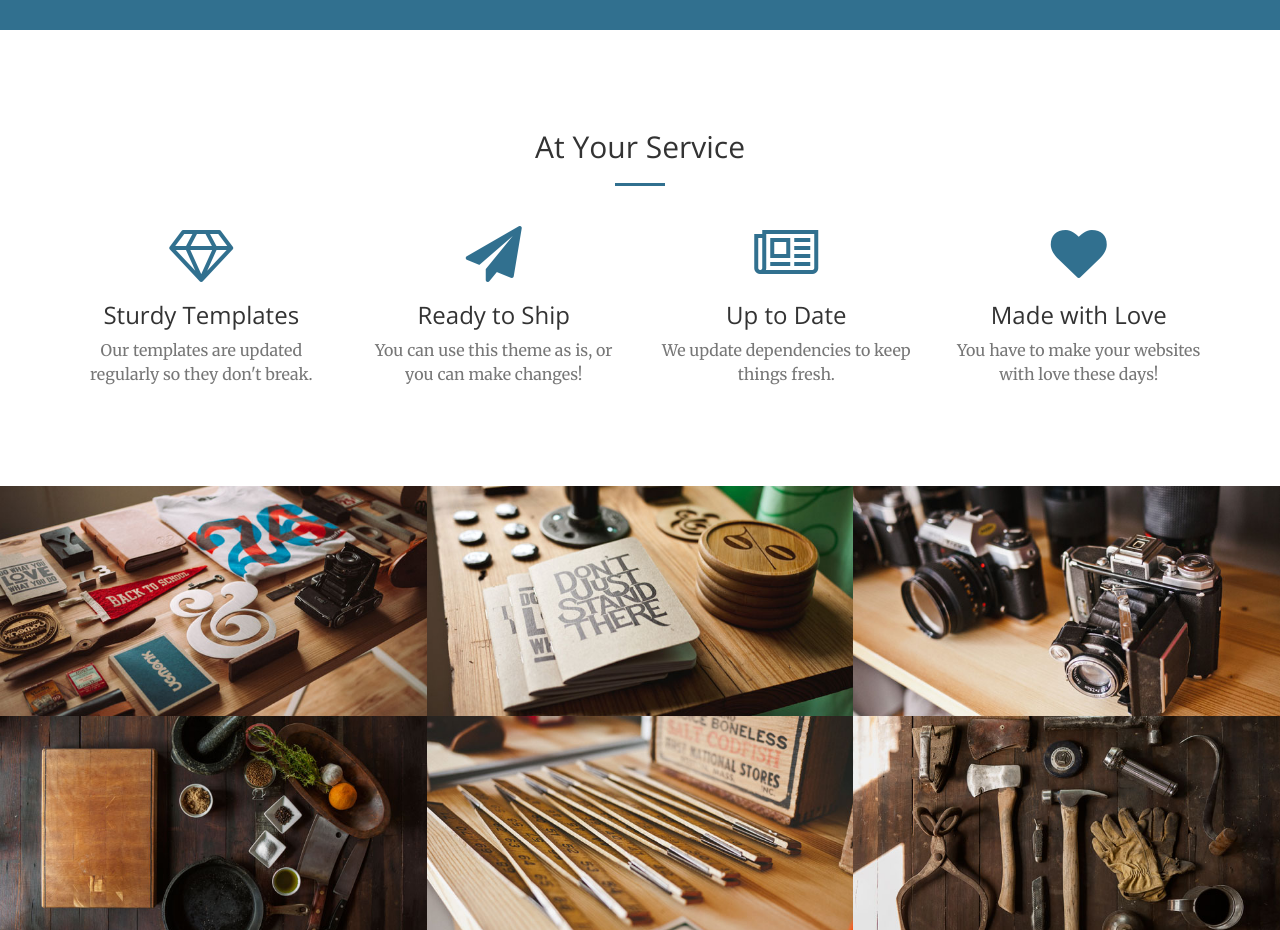
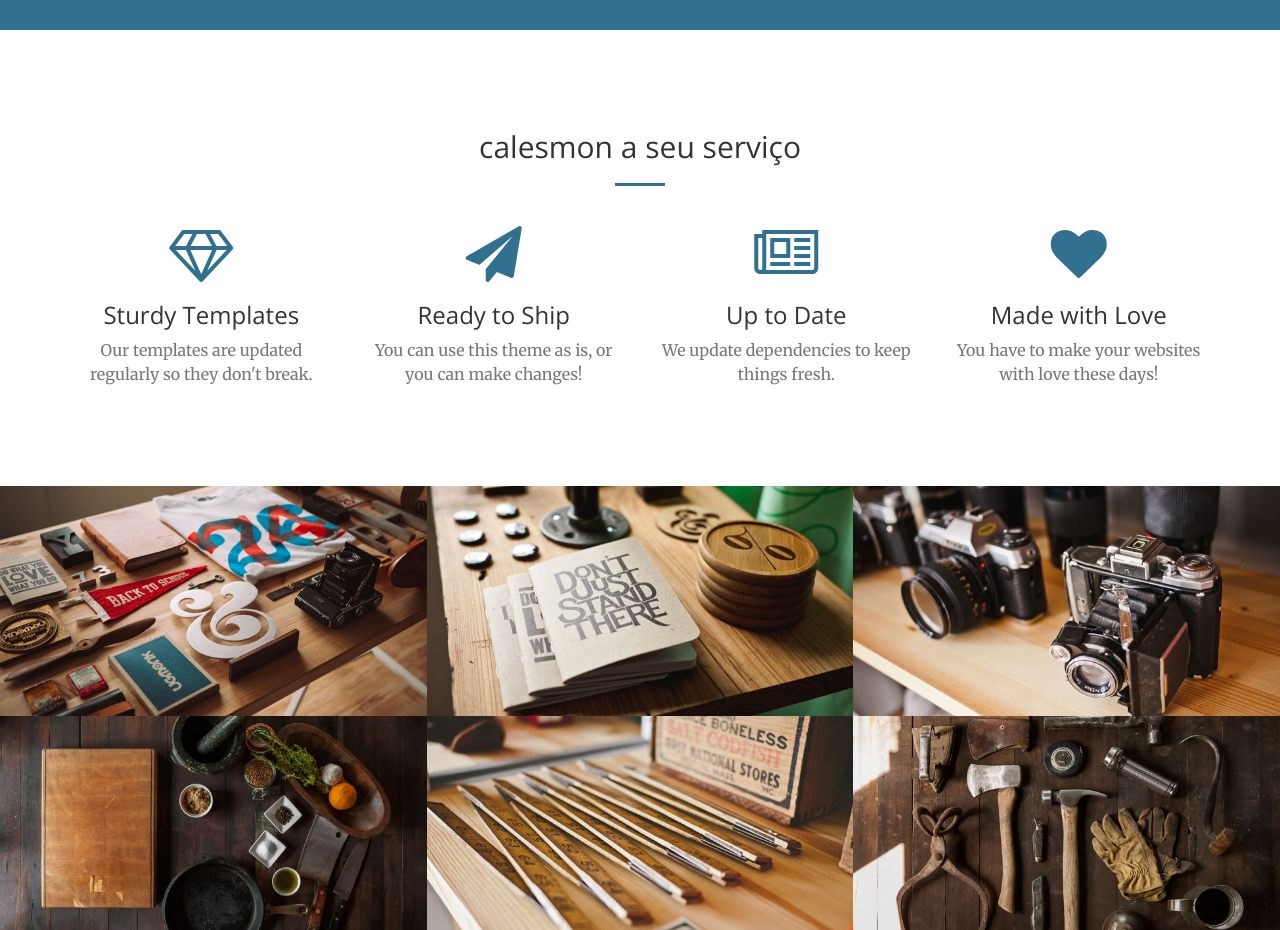
Before and after one commit to rosaCarolsampaio/Calesmon, a website: page index.html in a window 1280 px wide. Shown: the part 1140-2070 px from the top of the page. Drawn offline with nearby package versions, Linux system fonts and the light colour scheme.

Commit message:
Alterações Service #0107

```diff
--- a/index.html
+++ b/index.html
@@ -98,7 +98,7 @@
         <div class="container">
             <div class="row">
                 <div class="col-lg-12 text-center">
-                    <h2 class="section-heading">At Your Service</h2>
+                    <h2 class="section-heading"> calesmon a seu serviço</h2>
                     <hr class="primary">
                 </div>
             </div>
```
